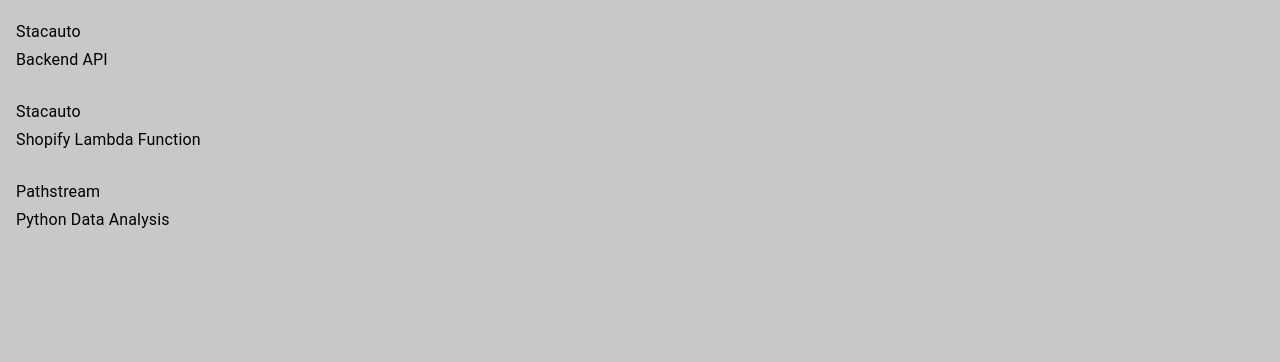
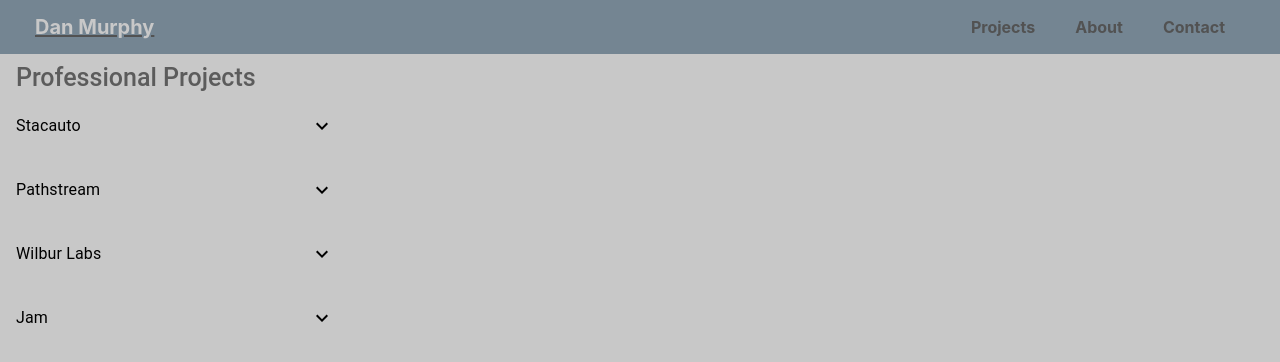
Before and after one commit to danmurphy1217/website, a React (Create React App) app: page /projects in a window 1280 px wide. Shown: the top 362 px of the page. Built offline with nearby package versions, Linux system fonts and the light colour scheme.

Commit message:
toggle working for projects page

```diff
--- a/public/index.html
+++ b/public/index.html
@@ -24,7 +24,7 @@
       work correctly both with client-side routing and a non-root public URL.
       Learn how to configure a non-root public URL by running `npm run build`.
     -->
-    <title>React App</title>
+    <title>Dan Murphy</title>
   </head>
   <body>
     <noscript>You need to enable JavaScript to run this app.</noscript>
--- a/src/App.js
+++ b/src/App.js
@@ -2,7 +2,7 @@
 import HomePage from "./pages/Home";
 import AboutPage from "./pages/About";
 import ContactPage from "./pages/Contact";
-// import ProjectsPage from "./pages/Projects";
+import ProjectsPage from "./pages/Projects";
 import SidebarWith from "./components/extras/buildProjectSidebar";
 import { Global } from "./styles/Global";
 
@@ -28,7 +28,7 @@
         <Global/>
         <Switch>
           <Route exact path="/" component={HomePage} />
-          <Route exact path="/projects" component={() => <SidebarWith companyDetails={items}/>} />
+          <Route exact path="/projects" component={ ProjectsPage } />
           <Route exact path="/about" component={AboutPage} />
           <Route exact path="/contact" component={ContactPage} />
         </Switch>
--- a/src/components/HomeSecondary.js
+++ b/src/components/HomeSecondary.js
@@ -32,8 +32,8 @@
           <a href= "/projects" target="_blank" rel="noreferrer" style={{ color: "#748592", textDecoration: "underline", textDecorationColor: "#C8C8C8", fontWeight: "bold" }}>
           {' '}personal projects
           </a>. I'm passionate about contributing to Open Source Software, designing accessible and easy-to-use Interfaces, and building a more equitable technoligical future.
-          <br/><br/>Learn more about <a href= "/about" target="_blank" rel="noreferrer" style={{ color: "#748592", textDecoration: "underline", textDecorationColor: "#C8C8C8", fontWeight: "bold" }}>myself</a>
-          {' ' }and check out some of <a href= "/projects" target="_blank" rel="noreferrer" style={{ color: "#748592", textDecoration: "underline", textDecorationColor: "#C8C8C8", fontWeight: "bold" }}>my projects</a>!
+          <br/><br/>Learn more <a href= "/about" target="_blank" rel="noreferrer" style={{ color: "#748592", textDecoration: "underline", textDecorationColor: "#C8C8C8", fontWeight: "bold" }}>about me</a>
+          {' ' }and the things I'm <a href= "/projects" target="_blank" rel="noreferrer" style={{ color: "#748592", textDecoration: "underline", textDecorationColor: "#C8C8C8", fontWeight: "bold" }}>working on</a>!
           </SupportContentText>
       </SupportingContentWrapper>
     </SecondaryCard>
--- a/src/components/ProjectSidebar.js
+++ b/src/components/ProjectSidebar.js
@@ -1,49 +1,91 @@
 import styled from "styled-components";
 import "react-responsive-carousel/lib/styles/carousel.min.css"; // requires a loader
-import List from '@material-ui/core/List'
-import ListItem from '@material-ui/core/ListItem'
-import ListItemText from '@material-ui/core/ListItemText'
-import SidebarWith from './extras/buildProjectSidebar';
+import SidebarWith from "./extras/buildProjectSidebar";
 
 const items = [
   {
-    name: "Stacauto",
-    label: "Backend API",
+    companyName: "Stacauto",
+    projects: [
+      {
+        slug: "backend-api",
+        label: "Live Backend API"
+      },
+      {
+        slug: "mysql-db-setup",
+        label: "MySQL Design and Implementation"
+      },
+      {
+        slug: "shopify-dynamic-inventory",
+        label: "Ruby Lambda Function for Shopify Inventory"
+      },
+    ],
   },
   {
-    name: "Stacauto",
-    label: "Shopify Lambda Function"
+    companyName: "Pathstream",
+    projects: [
+      {
+        slug: "mysql-course-review",
+        label: "MySQL Course Review"
+      },
+      {
+        slug: "python-for-data-analysis",
+        label: "Python For Data Analysis Course"
+      },
+      {
+        slug: "stats-course-review",
+        label: "Statistics Course Review"
+      },
+      {
+        slug: "unity-course-update",
+        label: "Unity Course Update"
+      }
+    ]
   },
   {
-    name: "Pathstream",
-    label: "Python Data Analysis"
-  }
-]
-
-// const mapssss = items.map((projectInformation) => {
-//   return projectInformation;
-// });
-// console.log(mapssss);
+    companyName: "Wilbur Labs",
+    projects: [
+      {
+        slug: "traffic-analyzer",
+        label: "Traffic Analyzer"
+      },
+      {
+        slug: "api-business-dev",
+        label: "API Market Research"
+      }
+    ]
+  },
+  {
+    companyName: "Jam",
+    projects: [
+      {
+        slug: "network-graph",
+        label: "UBS Network Graph"
+      },
+      {
+        slug: "matching-algorithm",
+        label: "Matching Algorithm"
+      }
+    ]
+  },
+];
 
 const Root = styled.div`
   display: flex;
-  flex-flow: row wrap;
-  justify-content: center;
+  align-items: center;
+  justify-content: flex-start;
 `;
 const MainCard = styled.div`
   width: auto;
   padding-bottom: 225px;
 `;
 
-const PlainText = styled.header`
-  color: #c8c8c8;
-  font-size: 60px;
-  padding-top: 150px;
-`;
-
-const ProjectSidebar = ( { items } ) => {
+const ProjectSidebar = () => {
   return (
-    <SidebarWith companyDetails={items}/>
+    <Root>
+      <MainCard>
+        <SidebarWith companyDetails={items} />
+      </MainCard>
+    </Root>
   );
 };
 
--- a/src/components/extras/buildProjectSidebar.js
+++ b/src/components/extras/buildProjectSidebar.js
@@ -1,20 +1,86 @@
+import React, { useState } from "react";
 import List from "@material-ui/core/List";
 import ListItem from "@material-ui/core/ListItem";
 import ListItemText from "@material-ui/core/ListItemText";
+import ListItemIcon from "@material-ui/core/ListItemIcon";
+import ListSubheader from "@material-ui/core/ListSubheader";
+import ExpandLess from "@material-ui/icons/ExpandLess";
+import ExpandMore from "@material-ui/icons/ExpandMore";
+import Collapse from "@material-ui/core/Collapse";
+import { makeStyles } from "@material-ui/core/styles";
+
+const useStyles = makeStyles((theme) => ({
+  root: {
+    width: 350,
+    height: "auto",
+  },
+  nested: {
+    paddingLeft: theme.spacing(4),
+    minWidth: 450
+  },
+}));
 
 function SidebarWith({ companyDetails }) {
+  const classes = useStyles();
+  const [open, setOpen] = useState({
+    "Stacauto": false,
+    "Pathstream": false,
+    "Jam": false,
+    "Wilbur Labs": false
+  });
+
+  const handleClick = (companyName) => {
+    console.log(open[companyName]);
+    setOpen({[companyName]: !open[companyName]})
+  };
+  const companyFormattedComponents = [];
+
+  companyDetails.forEach((company) => {
+    companyFormattedComponents.push(
+      <React.Fragment key={company.companyName}>
+        <ListItem className={classes.root} key={company.companyName} button onClick={() => {handleClick(company.companyName)}}>
+          <ListItemText primary={company.companyName} />
+          {open[company.companyName] ? <ExpandLess /> : <ExpandMore />}
+        </ListItem>
+        {Array.isArray(company.projects) ? (
+          <List>
+            {company.projects.map((project) => {
+              return (
+                <Collapse in={open[company.companyName]} timeout="auto" unmountOnExit>
+                  <List component="div" disablePadding>
+                    <ListItem button className={classes.nested}>
+                      <ListItemIcon>{/* <StarBorder /> */}</ListItemIcon>
+                      <ListItemText primary={project.label} />
+                    </ListItem>
+                  </List>
+                </Collapse>
+              );
+            })}
+          </List>
+        ) : (
+          <List>
+            <ListItem button>
+              <ListItemText>Projects Coming Soon!</ListItemText>
+            </ListItem>
+          </List>
+        )}
+      </React.Fragment>
+    );
+  });
+
   return (
-    <List>
-      {companyDetails.map((projectInformation) => (
-        <ListItem key={projectInformation.name} button>
-          <ListItemText>
-            {projectInformation.name}
-            <ListItemText>
-            {projectInformation.label}
-            </ListItemText>
-          </ListItemText>
-        </ListItem>
-      ))}
+    <List
+      subheader={
+        <ListSubheader style={{ fontSize: "25px" }}>
+          Professional Projects
+        </ListSubheader>
+      }
+    >
+      <Collapse in={open} timeout="auto" unmountOnExit>
+        <List component="div" disablePadding></List>
+      </Collapse>
+      { console.log(open, open["Stacauto"]) }
+      {companyFormattedComponents}
     </List>
   );
 }
--- a/src/components/extras/customFormatters.js
+++ b/src/components/extras/customFormatters.js
@@ -1,6 +1,5 @@
-
 const formatOf = (descriptor) => {
-    return `<span style='color: #748592;text-decoration: underline; text-decoration-color: #C8C8C8; font-weight: bold;'>${descriptor}</span>`;
-  };
+  return `<span style='color: #748592;text-decoration: underline; text-decoration-color: #C8C8C8; font-weight: bold;'>${descriptor}</span>`;
+};
 
 export { formatOf };
```
Also changed, not shown: 1 other file (tests, documents, lock files or other folders).
